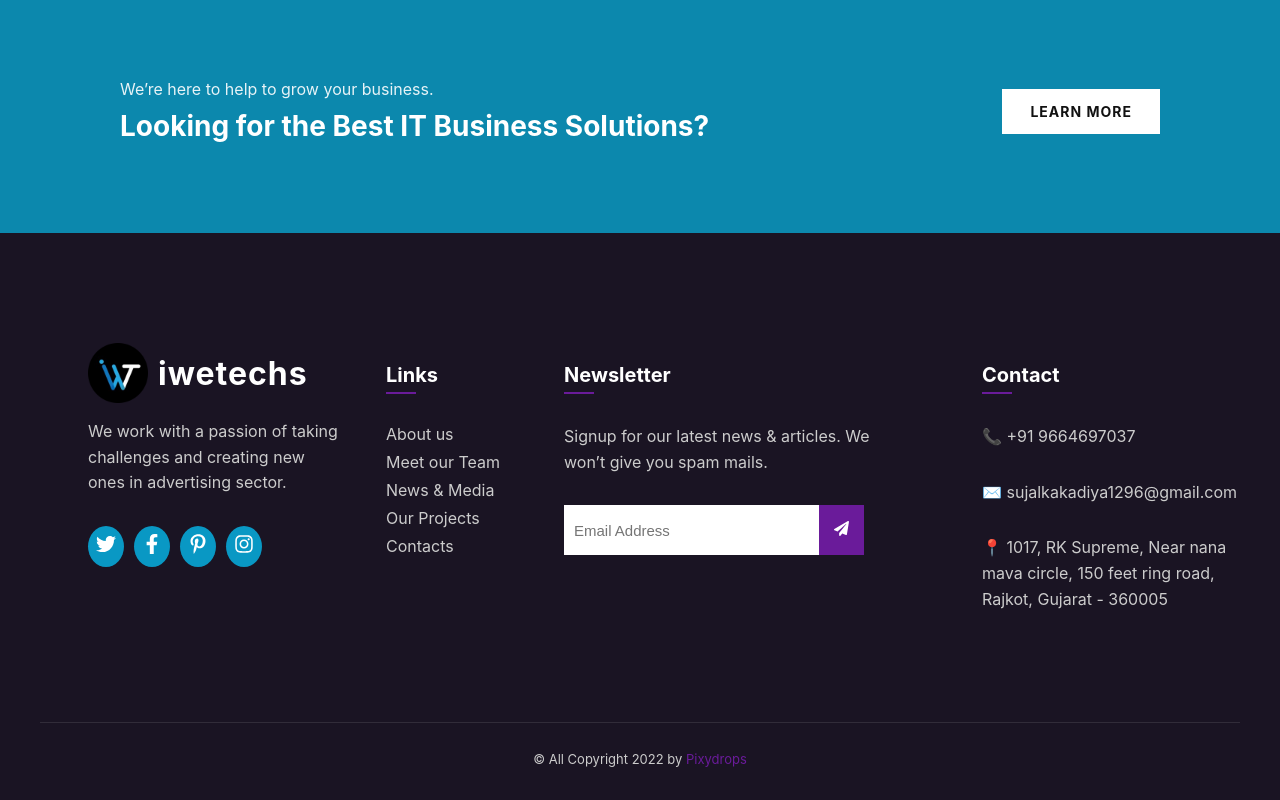
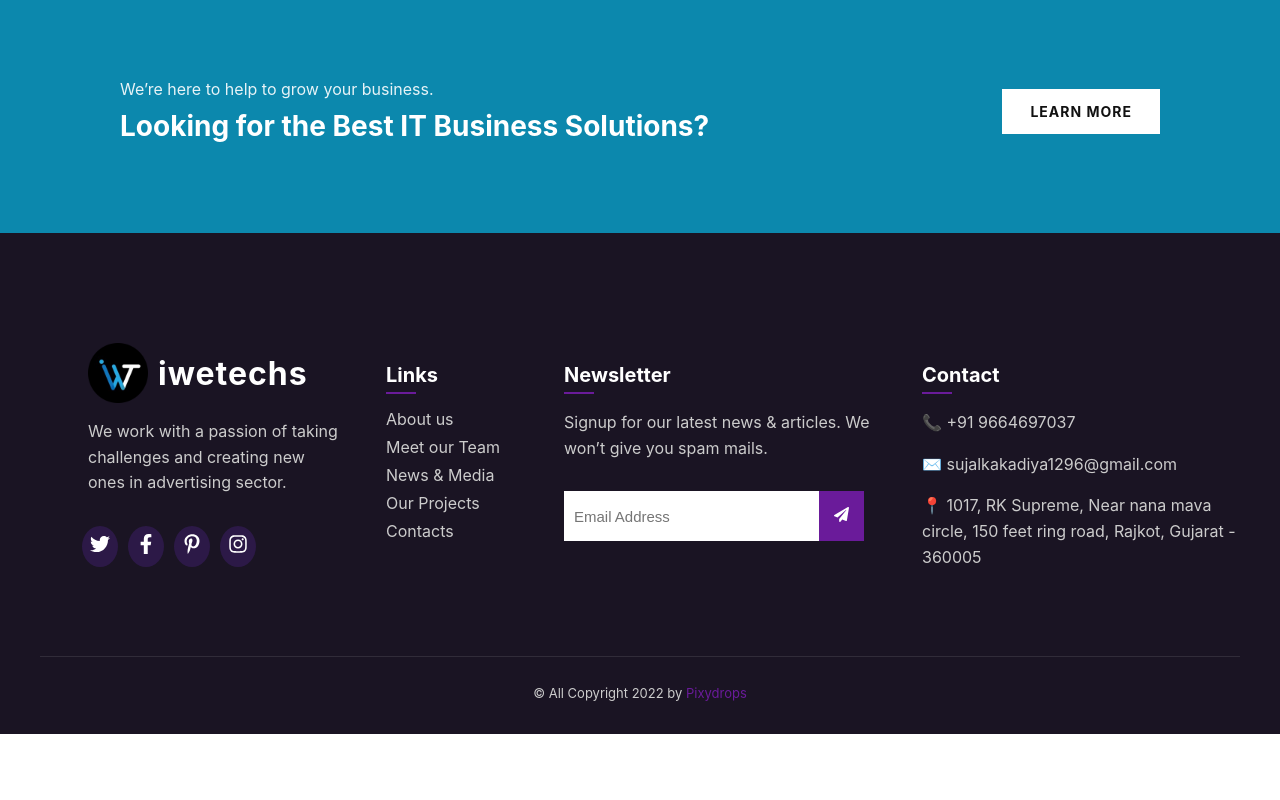
Before and after one commit to sujalkakadiya34/iwetechs, a React (Create React App) app: page / in a window 1280 px wide. Shown: the part 7488-8288 px from the top of the page. After the commit the page ends 8222 px from the top, so only its background shows below. Built offline with nearby package versions, Linux system fonts and the light colour scheme.

Commit message:
update footer @sujal

```diff
--- a/src/App.css
+++ b/src/App.css
@@ -2096,6 +2096,9 @@ html, body {
   font-size: 16px;
 }
 
+.footer-socials {
+  margin-left: -6px;
+}
 
 /* Socials */
 .footer-socials a {
@@ -2103,21 +2106,25 @@ html, body {
   margin-right: 10px;
   font-size: 20px;
   color: #fff;
-  background: #0998c4;
+  background: #2c1947;
   padding: 8px;
   border-radius: 50%;
   transition: 0.3s;
 }
 .footer-socials a:hover {
   background: #fff;
-  color: #6a1b9a;
+  color: #38b4e6;
+}
+
+.footer-contact {
+  margin-left: -60px;  /* adjust this value as needed */
 }
 
 /* Links */
 .footer-col h3 {
   font-size: 20px;
   color: #fff;
-  margin-bottom: 30px;
+  margin-bottom: 15px;
   position: relative;
 }
 .footer-col h3::after {
@@ -2154,6 +2161,11 @@ html, body {
 /* Newsletter */
 .footer-col.newsletter {
   margin-left: -120px;
+}
+
+.footer-contact p {
+  margin-bottom: 6px;
+  line-height: 1.6;
 }
 
 
--- a/src/Footer.js
+++ b/src/Footer.js
@@ -50,17 +50,14 @@ function Footer() {
             </form>
             </div>
 
-
-
-        {/* Column 4: Contact */}
-        <div className="footer-col">
+         {/* Column 4: Contact */}
+        <div className="footer-col footer-contact">
           <h3>Contact</h3>
-          {/* <p>📞 + 88 (9800) 6802</p> */}
           <p>📞 +91 9664697037</p>
           <p>✉️ sujalkakadiya1296@gmail.com</p>
-            <p>📍 1017, RK Supreme, Near nana mava circle, 150 feet ring road,
-                Rajkot, Gujarat - 360005
-            </p>
+          <p>📍 1017, RK Supreme, Near nana mava circle, 150 feet ring road,
+              Rajkot, Gujarat - 360005
+          </p>
         </div>
       </div>
 
```
